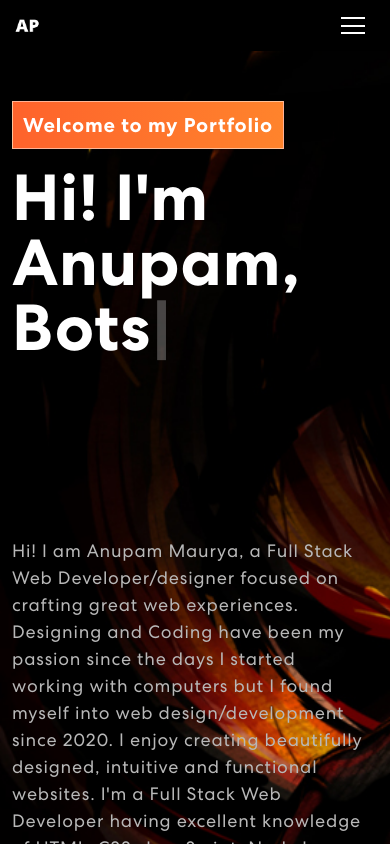
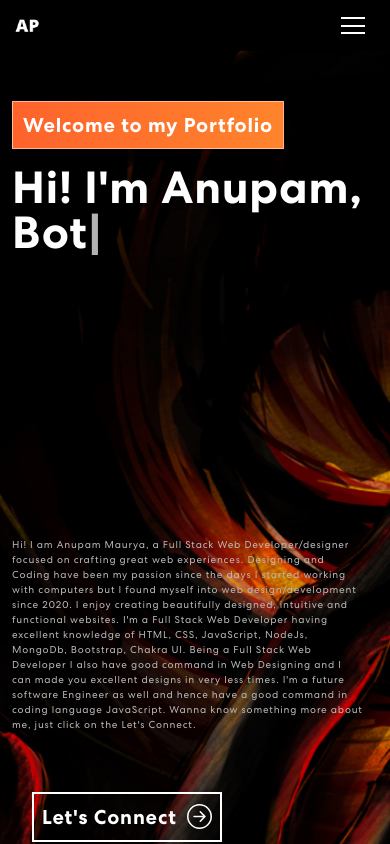
Before and after one commit to anupammaurya6767/Portfolio-Site, a React (Create React App) app: page / in a window 390 px wide. Shown: the top 844 px of the page. Built offline with nearby package versions, Linux system fonts and the light colour scheme.

Commit message:
Update App.css

```diff
--- a/src/App.css
+++ b/src/App.css
@@ -357,4 +357,12 @@ nav.navbar .navbar-toggler[aria-expanded="true"] .navbar-toggler-icon {
     margin-top: 0px;
     padding: 50px 0 50px 0;
   }
+ .banner h1 {
+  font-size: 45px;
+
+ }
+	.banner p {
+
+  font-size: 10px;
 }
+}
```
